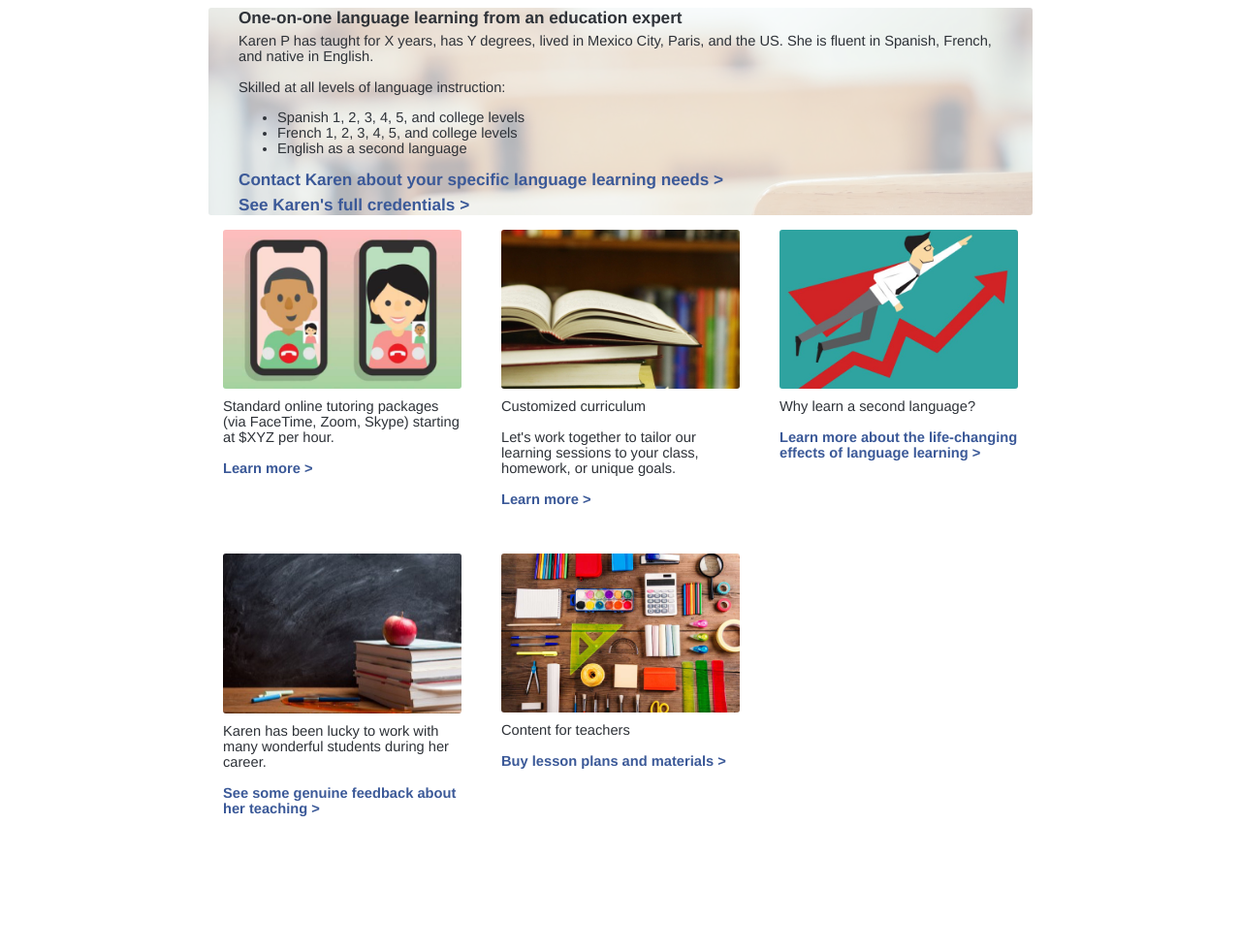
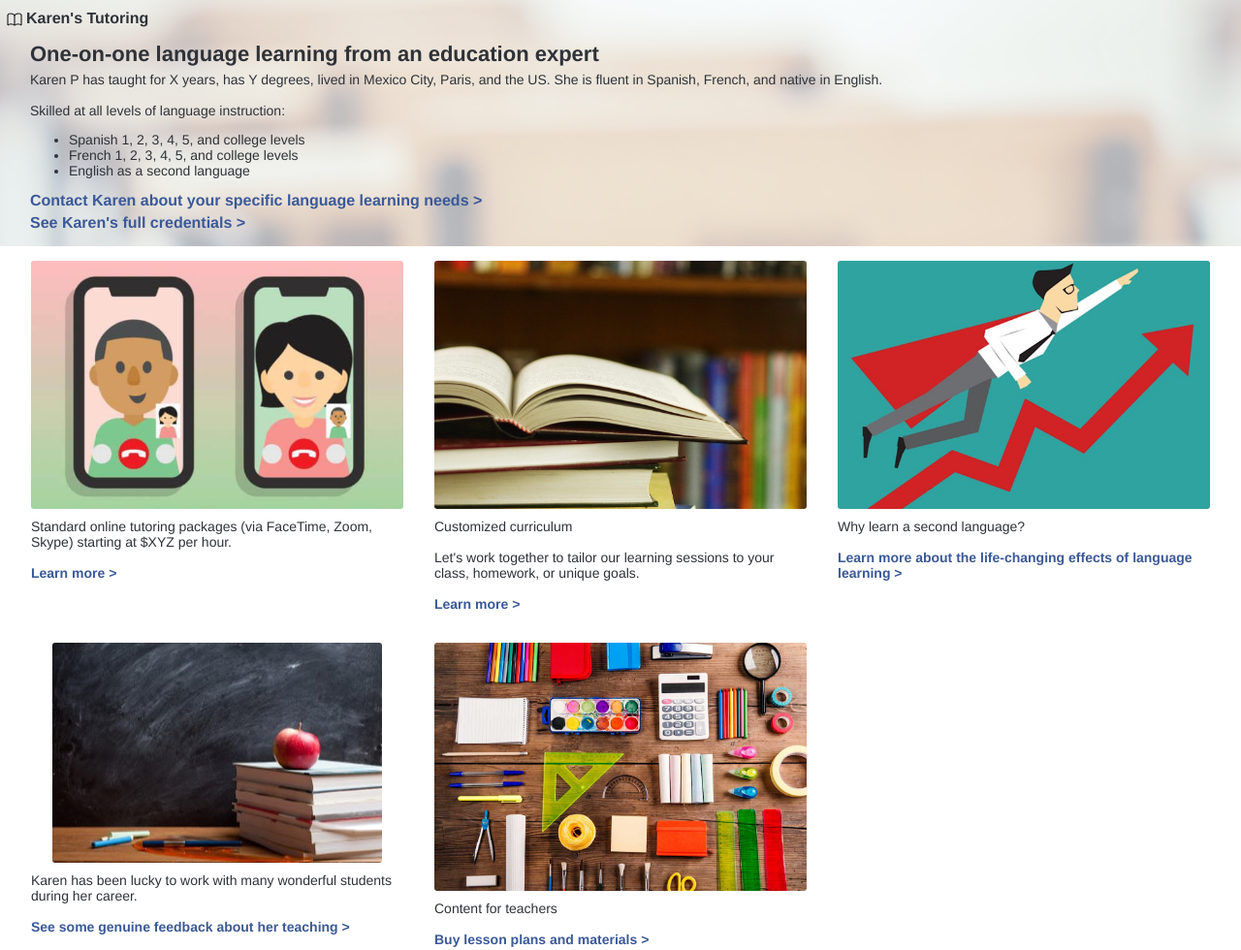
Before and after one commit to memalign/tutoring, a plain HTML site: page index.html in a window 1280 px wide. Shown: the whole page at 97% size. Before the commit the page ends 890 px from the top, so only its background shows below. Drawn offline with Linux system fonts and the light colour scheme.

Commit message:
Some restyling of the header, added a top-bar

```diff
--- a/index.html
+++ b/index.html
@@ -16,9 +16,13 @@
 </head>
 <body>
 
-<div id="body">
 
-	<div id='header'>
+<div id='header'>
+
+	<div id='top-bar'>
+	<a href="./index.html"><img src="m/book.svg"></img><h4>Karen's Tutoring</h4></a>
+	</div>
+
 	<div id='header-content'>
 	<h3>One-on-one language learning from an education expert</h3>
 
@@ -31,11 +35,14 @@
 	<li>English as a second language</li>
 	</ul>
 
-	<h3><a href=".">Contact Karen about your specific language learning needs &gt;</a></h3>
-	<h3><a href="credentials.html">See Karen's full credentials &gt;</a></h3>
-	</div>
+	<h4><a href=".">Contact Karen about your specific language learning needs &gt;</a></h4>
+	<h4><a href="credentials.html">See Karen's full credentials &gt;</a></h4>
 	</div>
 
+</div>
+
+
+<div id="body">
 
 	<div id ='grid'>
 		<div id='grid-entry'>
@@ -76,6 +83,7 @@
 		<a href=".">Buy lesson plans and materials &gt;</a>
 		</div>
 	</div>
+
 </div>
 
 </body>
--- a/style.css
+++ b/style.css
@@ -2,8 +2,8 @@ body {
   background: white;
   color: #2e3238;
   font-size: 11pt;
-//  margin: 10px;
-//  margin-top: 15px;
+  margin: 0;
+  margin-top: 0;
   margin-bottom: 3rem;
 }
 
@@ -44,8 +44,6 @@ td {
 }
 
 #body {
-  margin: auto;
-  max-width: 850px;
 }
 
 #body hr {
@@ -57,18 +55,40 @@ td {
     padding: 0;
 }
 
+
 #header {
+  padding-bottom: 10px;
   margin-bottom: 15px;
 
   background-color: rgba(255, 255, 255, 0.7) !important;
   background-image: url("m/desks.jpg");
   background-size: cover;
   background-blend-mode: color;
+}
 
-  -webkit-border-radius: 3px;
-  -moz-border-radius: 3px;
-  border-radius: 3px;
-  border: none;
+#top-bar {
+  padding-top: 10px;
+  padding-bottom: 10px;
+  margin-left: 5px;
+}
+
+#top-bar a {
+  color: #2e3238;
+}
+
+#top-bar img {
+  max-height: 1rem;
+  max-width: 1rem;
+  height: auto;
+  width: auto;
+  float: left;
+  margin-top: 2px;
+  margin-left: 2px;
+  margin-right: 4px;
+}
+
+#top-bar h4 {
+  margin: 0;
 }
 
 #header-content {
@@ -83,13 +103,10 @@ td {
 }
 
 #grid {
-  margin-left: 15px;
-  margin-right: 15px;
-
   display: grid;
-  grid-row-gap: 3rem;
+  grid-row-gap: 2rem;
   grid-template-columns: repeat(auto-fit, max(150px, 30%));
-  justify-content: space-between;
+  justify-content: space-evenly;
 }
 
 #grid-entry img {
@@ -117,17 +134,28 @@ td {
   margin-bottom: 40px;
 }
 
+h3 {
+  font-family: "Helvetica Neue", Helvetica, Verdana, sans-serif;
+  font-size:22px;
+  font-weight: bold;
+}
+
+h4 {
+  font-family: "Helvetica Neue", Helvetica, Verdana, sans-serif;
+  font-size:16px;
+  font-weight: bold;
+}
+
+
 @media all and (orientation:portrait) {
 
 img { border-radius: 3px; }
 
-body, p, li { font-family: "Helvetica Neue", Helvetica, Verdana, sans-serif; font-size:17.000000px + 1.0vw); font-weight: normal; }
+body, p, li { font-family: "Helvetica Neue", Helvetica, Verdana, sans-serif; font-size:14px; font-weight: normal; }
 
-h1 { font-family: "Helvetica Neue", Helvetica, Verdana, sans-serif; font-size:28.000000px + 1.0vw); font-weight: bold; }
+h1 { font-family: "Helvetica Neue", Helvetica, Verdana, sans-serif; font-size:28px; font-weight: bold; }
 
-h2 { font-family: "Helvetica Neue", Helvetica, Verdana, sans-serif; font-size:22.000000px + 1.0vw); font-weight: bold; }
-
-h3, h4 { font-family: "Helvetica Neue", Helvetica, Verdana, sans-serif; font-size:18.000000px + 1.0vw); font-weight: bold; }
+h2 { font-family: "Helvetica Neue", Helvetica, Verdana, sans-serif; font-size:22px; font-weight: bold; }
 
 }
 
@@ -136,12 +164,10 @@ h3, h4 { font-family: "Helvetica Neue", Helvetica, Verdana, sans-serif; font-siz
 
 img { border-radius: 3px; }
 
-body, p, li { font-family: "Helvetica Neue", Helvetica, Verdana, sans-serif; font-size:8.500000px + 1.0vw); font-weight: normal; }
+body, p, li { font-family: "Helvetica Neue", Helvetica, Verdana, sans-serif; font-size:14px; font-weight: normal; }
 
-h1 { font-family: "Helvetica Neue", Helvetica, Verdana, sans-serif; font-size:14.000000px + 1.0vw); font-weight: bold; }
+h1 { font-family: "Helvetica Neue", Helvetica, Verdana, sans-serif; font-size:14px; font-weight: bold; }
 
-h2 { font-family: "Helvetica Neue", Helvetica, Verdana, sans-serif; font-size:11.000000px + 1.0vw); font-weight: bold; }
-
-h3, h4 { font-family: "Helvetica Neue", Helvetica, Verdana, sans-serif; font-size:18.000000px + 1.0vw); font-weight: bold; }
+h2 { font-family: "Helvetica Neue", Helvetica, Verdana, sans-serif; font-size:11px; font-weight: bold; }
 
 }
```
Also changed, not shown: credentials.html (+8 -6 lines), feedback.html (+7 -5 lines), m/book.svg (added).
